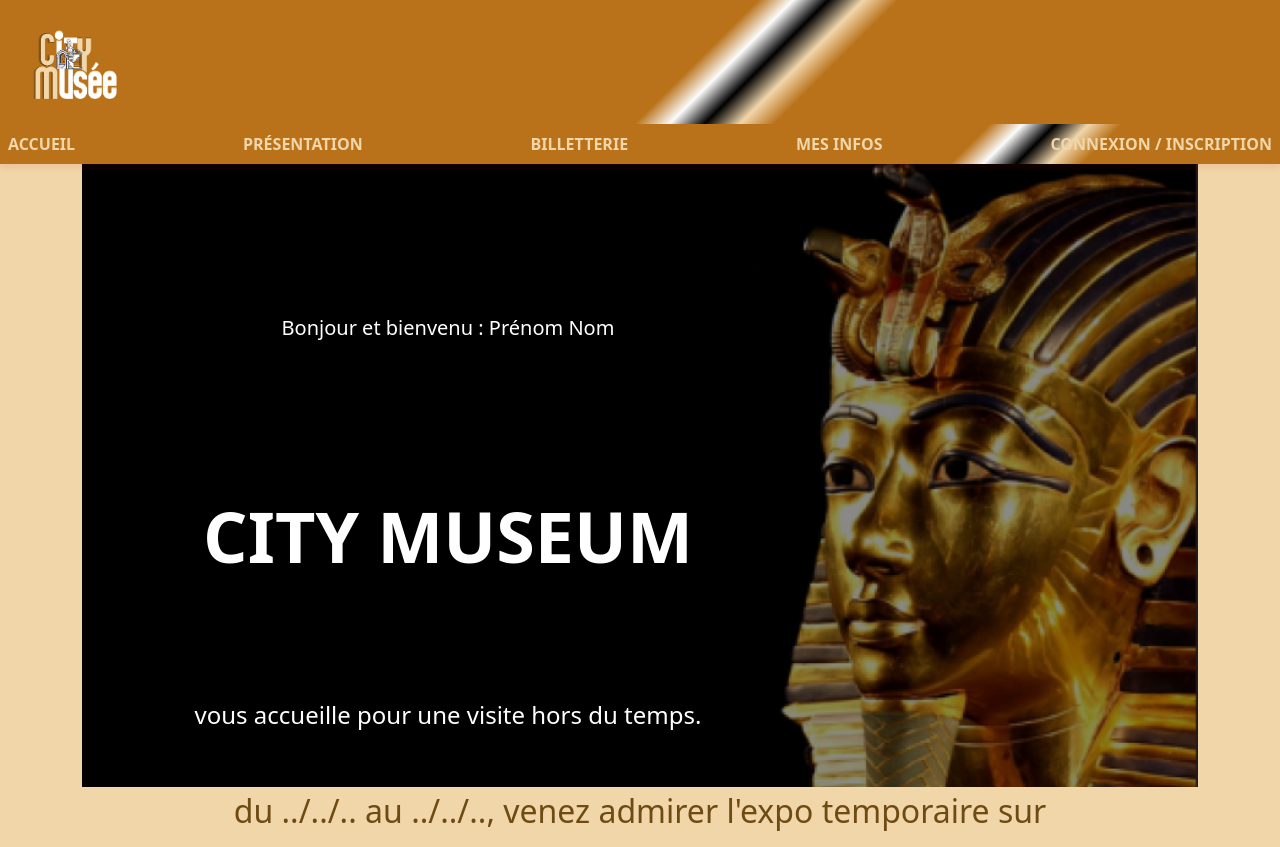
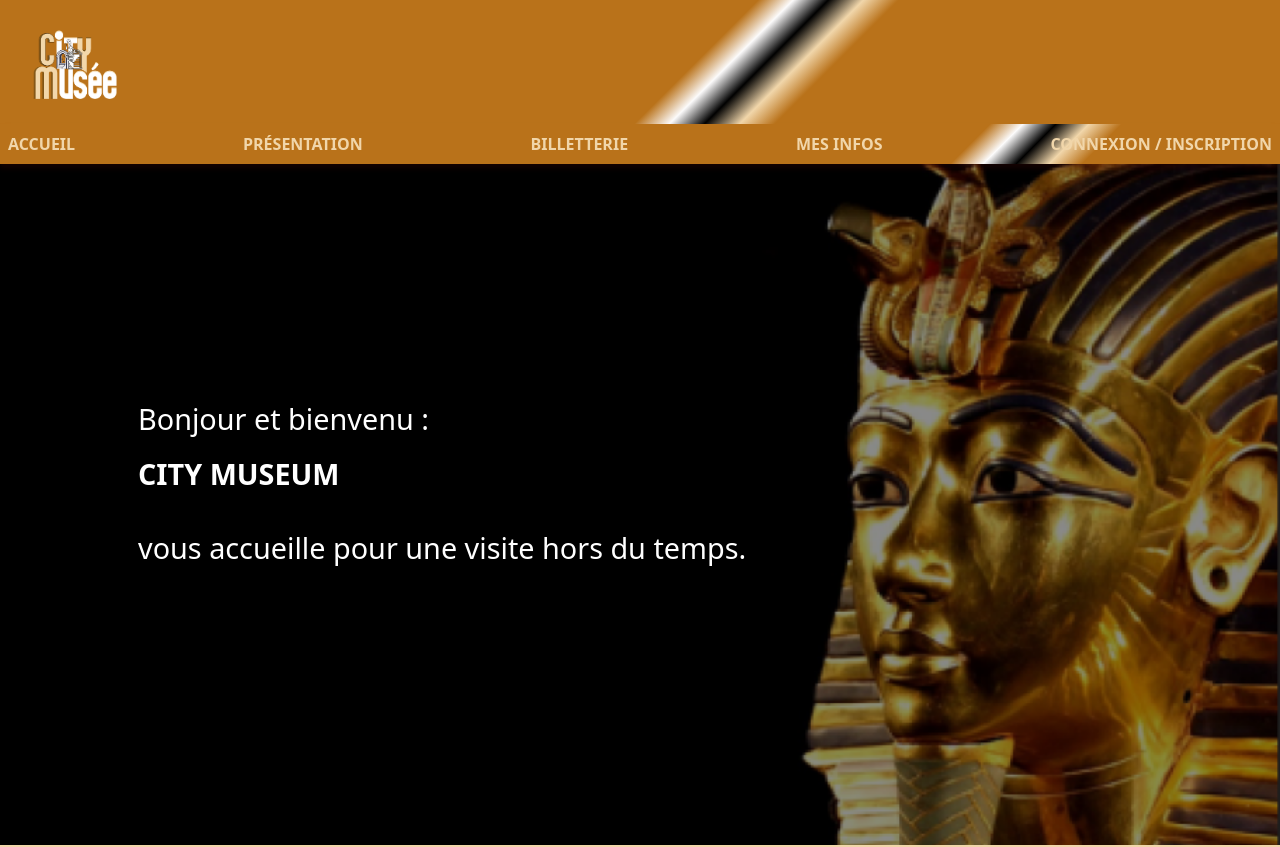
Before and after one commit to challenge-studi/web-museum, an Angular app: page / in a window 1280 px wide. Shown: the top 847 px of the page. Built offline with nearby package versions, Linux system fonts and the light colour scheme; no server answers.

Commit message:
💄 Reprise Responsive on Homepage

```diff
--- a/src/app/components/pages/home/home.component.css
+++ b/src/app/components/pages/home/home.component.css
@@ -3,106 +3,119 @@ section {
 }
 
 .img {
-  margin-top: 2.7%;
+  width: 100%;
+  height: auto;
+  display: block;
 }
 
 .title-h1 {
-  height: 67.65%;
-  width: 40%;
-  margin-right: 30%;
-  padding-top: 15%;
+  top: 50%;
+  left: 10%; /* Déplace le texte vers la gauche */
+  transform: translateY(-50%);
+  width: 80%;
+  text-align: left; /* Aligne le texte à gauche */
+  padding: 10px;
+  box-sizing: border-box;
 }
 
-.parag-1 {
-  margin-bottom: 5%;
+.parag-1,
+.h1,
+.parag-2 {
+  margin: 20px 0; /* Espacement uniforme entre les éléments */
+  font-size: 2vw;
 }
 
 .h1 {
-  margin-bottom: 5%;
+  margin-bottom: 30px; /* Ajoute de l'espace en dessous du titre */
+}
+
+.parag-2 {
+  margin-top: 30px; /* Ajoute de l'espace au-dessus du deuxième paragraphe */
 }
 
 .date-expo {
   color: #6e4b13;
-  font-size: 32px;
+  font-size: 2vw;
 }
 
 .title-expo p {
   color: #6e4b13;
-  font-size: 48px;
+  font-size: 3vw;
 }
 
 /* DEBUT : A PARTIR D'UNE TAILLE */
-@media (min-width: 992px) {
-  .img {
-    margin-top: 3.7%;
-  }
-  .title-h1 {
-    padding-top: 15%;
-    width: 50%;
-  }
-  .parag-1 {
-    margin-bottom: 25%;
-    font-size: 20px;
-  }
-  .h1 {
-    margin-bottom: 20%;
-    font-size: 50px;
-  }
+@media (min-width: 768px) {
+  .parag-1,
+  .h1,
   .parag-2 {
-    font-size: 24px;
+    font-size: 1.5vw;
   }
 }
 
-@media (min-width: 1092px) {
-  .img {
-    margin-top: 2.7%;
+@media (min-width: 900px) {
+  .parag-1,
+  .h1,
+  .parag-2 {
+    font-size: 1.75vw;
+  }
+}
+
+@media (min-width: 992px) {
+  .parag-1,
+  .h1,
+  .parag-2 {
+    font-size: 2vw;
+  }
+  .h1 {
+    margin-bottom: 40px; /* Augmente l'espace en dessous du titre */
   }
 }
 
 @media (min-width: 1200px) {
-  .h1 {
-    font-size: 70px;
+  .parag-1,
+  .h1,
+  .parag-2 {
+    font-size: 2.25vw;
   }
 }
 
 @media (min-width: 1400px) {
-  .h1 {
-    font-size: 90px;
+  .parag-1,
+  .h1,
+  .parag-2 {
+    font-size: 2.5vw;
   }
 }
-/* FIN : APARTIR D'UNE TAILLE */
+/* FIN : A PARTIR D'UNE TAILLE */
 
 /* DEBUT : JUSQU'A UNE TAILLE */
-@media (max-width: 967px) {
-  .parag-1 {
-    font-size: 16px;
+@media (max-width: 996px) {
+  .title-h1 {
+    width: 80%;
   }
-  .h1 {
-    font-size: 32px;
-  }
+  .parag-1,
+  .h1,
   .parag-2 {
-    font-size: 20px;
+    font-size: 3vw;
   }
 }
 
-@media (max-width: 992px) {
-  .img {
-    margin-top: 0%;
-  }
-  .title-h1 {
-    padding-top: 10%;
-  }
-  .parag-1 {
-    margin-bottom: 10%;
-    font-size: 20px;
-  }
-  .h1 {
-    margin-bottom: 20%;
-    font-size: 44px;
-  }
+@media (max-width: 768px) {
+  .parag-1,
+  .h1,
   .parag-2 {
-    font-size: 24px;
+    font-size: 4vw;
   }
 }
 
+@media (max-width: 480px) {
+  .img {
+    height: 200px; /* Fixe une hauteur minimale pour l'image */
+  }
+  .parag-1,
+  .h1,
+  .parag-2 {
+    font-size: 5vw;
+  }
+}
 /* FIN : JUSQU'A UNE TAILLE */
--- a/src/app/components/pages/home/home.component.html
+++ b/src/app/components/pages/home/home.component.html
@@ -1,41 +1,34 @@
 <main>
-  <section class="section-acc d-flex justify-content-center">
+  <section class="section-acc position-relative">
     <img
       src="images/image-accueil4.png"
-      class="img container img-fluid position-relative"
+      class="img img-fluid"
       alt="accueil-masque-toutenkhamon"
     />
-    <div
-      class="title-h1 container justify-content-center align-items-center position-absolute"
-    >
-      <p
-        class="parag-1 text-white d-flex justify-content-center text-center display-6"
-      >
-        Bonjour et bienvenu : Prénom Nom
+    <div class="title-h1 position-absolute">
+      <p class="parag-1 text-white display-6">
+        Bonjour et bienvenu : {{ user?.firstname }} {{ user?.lastname }}
       </p>
       <h1
-        class="h1 display-1 text-uppercase responsive-title text-center text-white d-flex justify-content-center fw-bold"
+        class="h1 display-1 text-uppercase responsive-title text-white fw-bold"
       >
         city museum
       </h1>
-      <p
-        class="parag-2 display-5 text-white text-center d-flex justify-content-center"
-      >
+      <p class="parag-2 display-5 text-white">
         vous accueille pour une visite hors du temps.
       </p>
     </div>
   </section>
   <section>
-    <div class="details-expo d-flex justify-content-center container">
-      <p class="date-expo text-center">
+    <div class="details-expo container text-center">
+      <p class="date-expo">
         du ../../.. au ../../.., venez admirer l'expo temporaire sur
       </p>
     </div>
-    <div class="title-expo container">
-      <p class="text-uppercase fw-bold text-center">l'égypte ancienne</p>
+    <div class="title-expo container text-center">
+      <p class="text-uppercase fw-bold">l'égypte ancienne</p>
     </div>
     <app-button name="Réserver" />
   </section>
-
   <section class="presentation"></section>
 </main>
--- a/src/app/components/pages/home/home.component.ts
+++ b/src/app/components/pages/home/home.component.ts
@@ -1,5 +1,7 @@
+import { AuthService } from './../../../services/auth.service';
 import { Component } from '@angular/core';
 import { ButtonComponent } from '../../ux/button/button.component';
+import User from '../../../models/UserInterface';
 
 @Component({
   selector: 'app-home',
@@ -7,4 +9,14 @@ import { ButtonComponent } from '../../ux/button/button.component';
   templateUrl: './home.component.html',
   styleUrl: './home.component.css',
 })
-export class HomeComponent {}
+export class HomeComponent {
+  public user: User | undefined;
+
+  constructor(private readonly auth: AuthService) {}
+
+  ngOnInit(): void {
+    // Récupérer l'utilisateur directement
+    this.user = this.auth.getUser();
+    console.log(this.user);
+  }
+}
--- a/src/app/components/pages/register/register.component.ts
+++ b/src/app/components/pages/register/register.component.ts
@@ -52,7 +52,7 @@ export class RegisterComponent {
         next: (response) => {
           console.log('Inscription réussie:', response);
           this.inscriptionForm.reset();
-          this.router.navigate(['/']);
+          this.router.navigate(['']);
         },
         error: (error) => {
           console.error("Erreur lors de l'inscription:", error);
--- /dev/null
+++ b/src/app/helpers/formatDate.ts
@@ -0,0 +1 @@
+export function formatDate();
--- a/src/app/services/auth.service.ts
+++ b/src/app/services/auth.service.ts
@@ -87,6 +87,7 @@ export class AuthService {
 
           this.tokenJWT = response.jwt;
           this.user = user;
+          this.connected$.next(true);
 
           return user;
         }),
```
